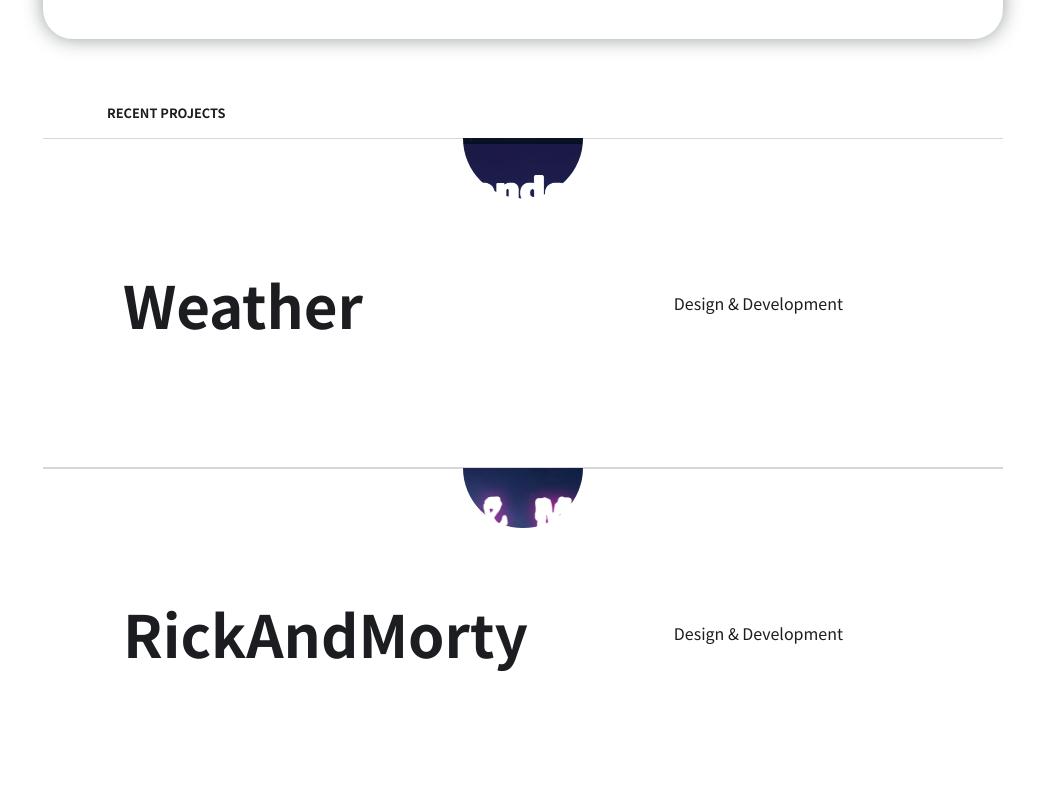
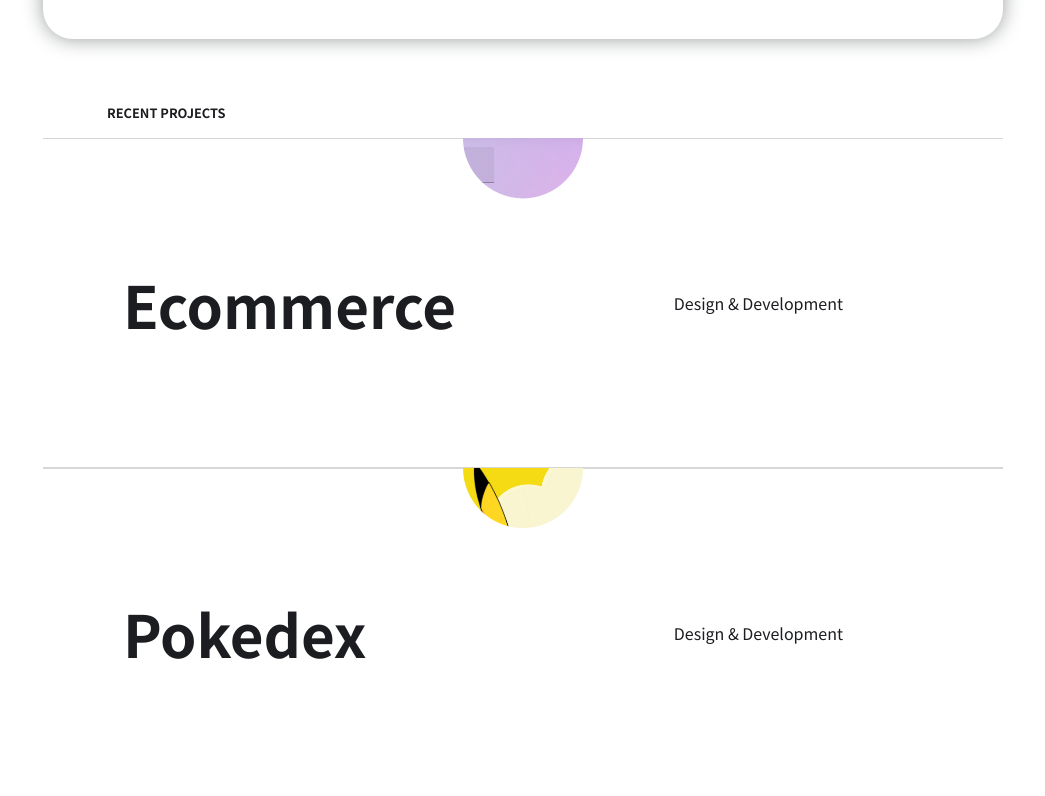
Before and after one commit to YordanPZ/Portfolio, a React (Vite) app: page / in a window 1280 px wide. Shown: the part 1680-2476 px from the top of the page, without its empty margins (117-1162 px from the left). Built offline with nearby package versions, Linux system fonts and the light colour scheme.

Commit message:
NewProjects

```diff
--- a/src/App.css
+++ b/src/App.css
@@ -287,6 +287,9 @@
 }
 .Pokedex::before{
   background-image: url(/Pokedex.png)
+}
+.Ecommerce::before{
+  background-image: url(/Ecommerce.png)
 }
 .project-link:hover::before {
   opacity: 0.2;
--- a/src/components/Main.jsx
+++ b/src/components/Main.jsx
@@ -3,14 +3,9 @@
 function Main() {
   const proyects = [
     {
-      name: "Weather",
+      name: "Ecommerce",
       description: "Design & Development",
-      url: "https://yordanluli.netlify.app/"
-    },
-    {
-      name: "RickAndMorty",
-      description: "Design & Development",
-      url: "https://rickaandmortyy.netlify.app/"
+      url: "https://ecomerceahy.netlify.app/"
     },
     {
       name: "Pokedex",
@@ -21,6 +16,16 @@
       name: "CrudUsers",
       description: "Design & Development",
       url: "https://crudyordan.netlify.app/"
+    },
+    {
+      name: "RickAndMorty",
+      description: "Design & Development",
+      url: "https://rickaandmortyy.netlify.app/"
+    },
+    {
+      name: "Weather",
+      description: "Design & Development",
+      url: "https://yordanluli.netlify.app/"
     }
   ]
 
```
Also changed, not shown: public/Ecommerce.png (added).
